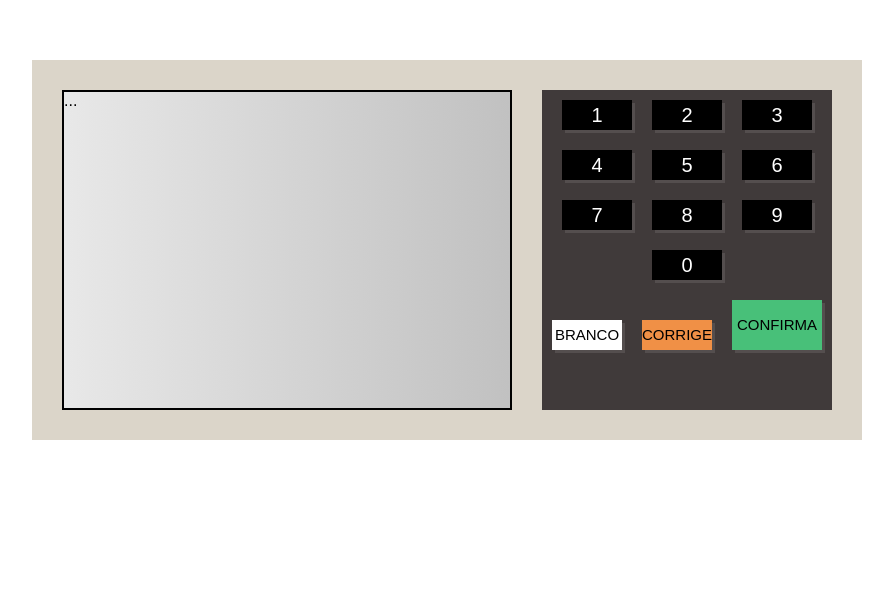
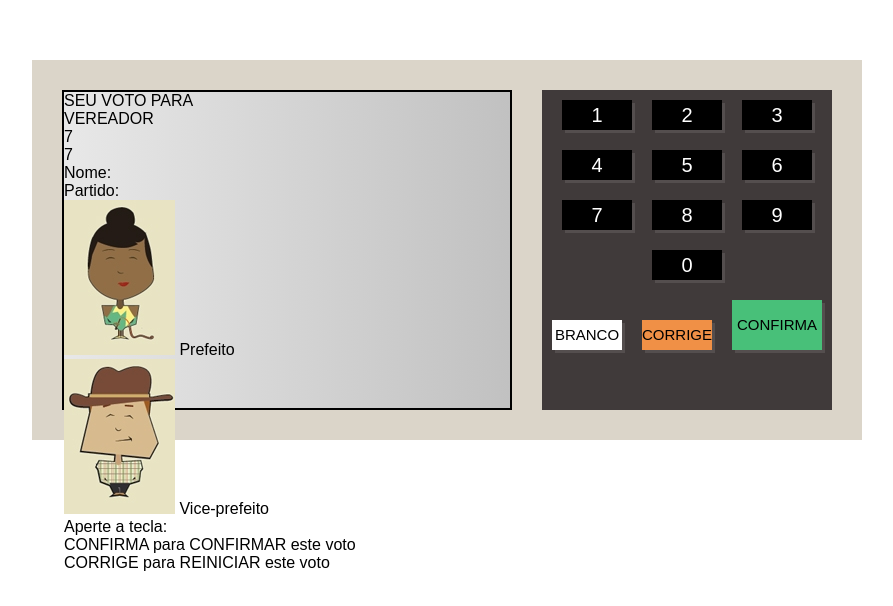
Before and after one commit to Luan-Costa-2l/urna-eletronica, a plain HTML site: page index.html in a window 1280 px wide. Shown: the part 150-756 px from the top of the page, without its empty margins (193-1086 px from the left). Drawn offline with Linux system fonts and the light colour scheme.

Commit message:
create html of urna screen

```diff
--- a/index.html
+++ b/index.html
@@ -9,7 +9,37 @@
 </head>
 <body>
     <div class="urna">
-        <div class="screen">...</div>
+        <div class="screen">
+            <div class="screen-top">
+                <div class="screen-top--left">
+                    <div class="left-1"><span>SEU VOTO PARA</span></div>
+                    <div class="left-2"><span>VEREADOR</span></div>
+                    <div class="left-3">
+                        <div class="number">7</div>
+                        <div class="number">7</div>
+                    </div>
+                    <div class="left-4">
+                        Nome:<br/>
+                        Partido:
+                    </div>
+                </div>
+                <div class="screen-top--right">
+                    <div class="right-1-image">
+                        <img src="assets/images/77222.jpg" alt="">
+                        Prefeito
+                    </div>
+                    <div class="right-1-image small">
+                        <img src="assets/images/84.jpg" alt="">
+                        Vice-prefeito
+                    </div>
+                </div>
+            </div>
+            <div class="screen-bottom">
+                Aperte a tecla:
+                <div>CONFIRMA para CONFIRMAR este voto</div>
+                <div>CORRIGE para REINICIAR este voto</div>
+            </div>
+        </div>
         <div class="keyboard">
             <div class="keyboard--line">
                 <div class="keyboard--button">1</div>
```
